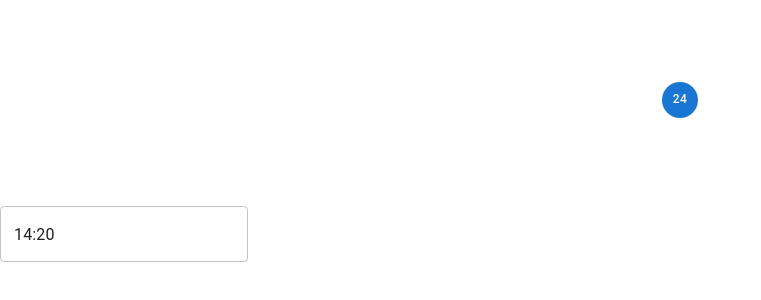
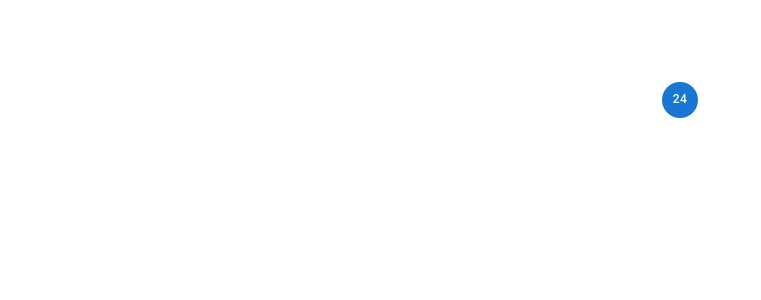
Before and after one commit to kuszot/hairdresser-nextjs, a Next.js app: page / in a window 1280 px wide. Shown: the part 130-430 px from the top of the page, without its empty margins (0-761 px from the left). Built offline with nearby package versions, Linux system fonts and the light colour scheme.

Commit message:
add syle to Time Picker component

```diff
--- a/src/app/components/TimePicker.tsx
+++ b/src/app/components/TimePicker.tsx
@@ -1,17 +1,65 @@
 'use client';
 import dayjs from 'dayjs';
 import { MobileTimePicker } from '@mui/x-date-pickers/MobileTimePicker';
+import { createTheme, ThemeProvider } from '@mui/material/styles';
+import { PickersActionBar } from '@mui/x-date-pickers/PickersActionBar';
+interface TimePickerProps {
+  currentDate: dayjs.Dayjs;
 
-interface TimePickerProps {
-  currentDate: dayjs.Dayjs
+}
+
+declare module '@mui/material/styles' {
+  interface Components {
+    [key: string]: any
+  }
 }
 
 const TimePicker = ({currentDate} : TimePickerProps) => {
+  const theme = createTheme({
+    components: {
+      MuiInputBase: {
+        styleOverrides: {
+          root: {
+            color: 'white',
+          },
+        },
+      },
+      MuiOutlinedInput: {
+        styleOverrides: {
+          notchedOutline : {
+            borderColor: 'rgba(255, 255, 255, 0.23)',
+          },
+          root: {
+            '&:hover .MuiOutlinedInput-notchedOutline': {
+              borderColor: 'white',
+            },
+          },
+        },
+      },
+      MuiFormLabel: {
+        styleOverrides: {
+          root: {
+            color: 'white',
+          },
+        },
+      },
+    }
+  });
   return (
-    <div>
-        <MobileTimePicker
-            defaultValue={currentDate}
-        />
+    <div className='flex justify-center'>
+        <ThemeProvider theme={theme}>
+          <MobileTimePicker
+              defaultValue={currentDate}
+              label="Godzina"
+              localeText={{
+                cancelButtonLabel: 'Zamknij',
+                okButtonLabel: 'Zapisz',
+                toolbarTitle: 'Wybierz datę'
+
+              }}
+
+          />
+        </ThemeProvider>
     </div>
   )
 }
```
